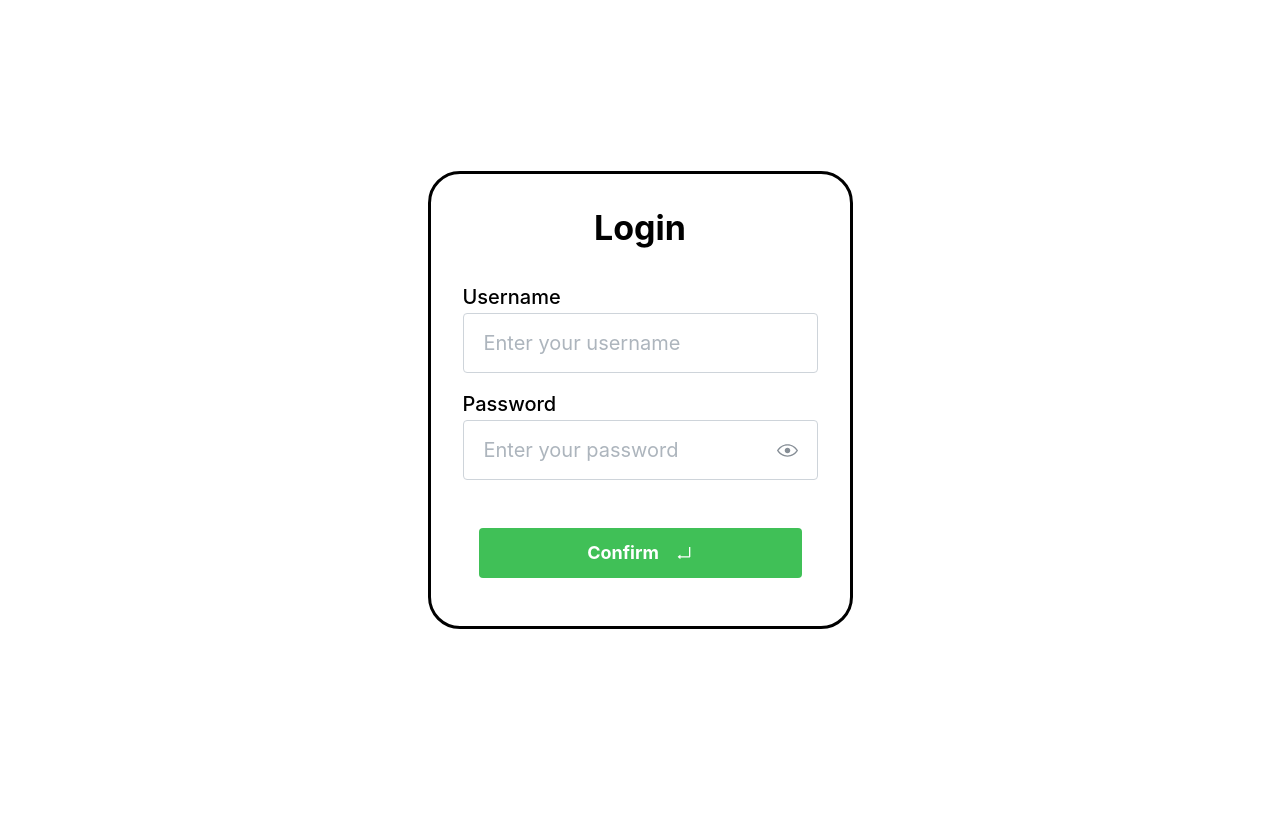
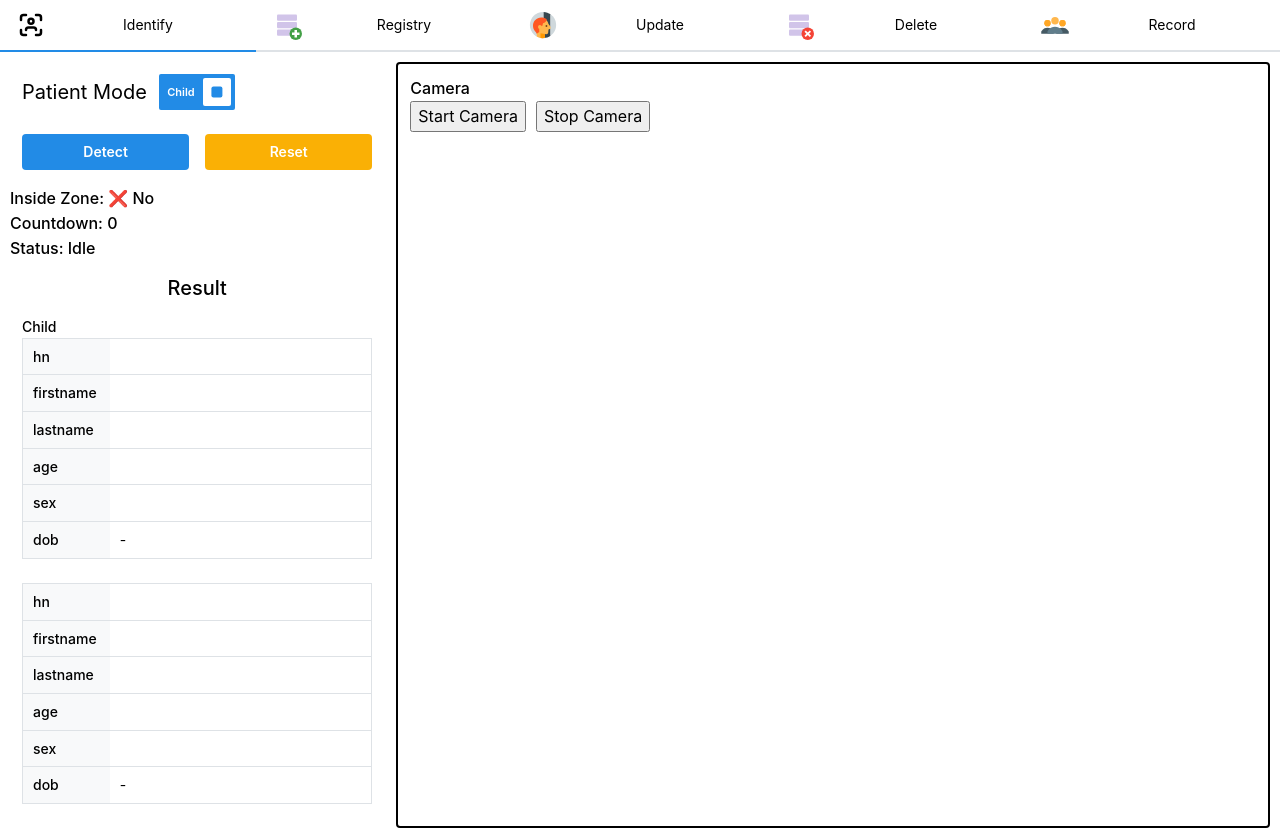
Before and after one commit to SonOfThitivas/Ear-Biometric-Desktop-Application, a React (Vite) app: page / in a window 1280 px wide. Before the commit the page ends 800 px from the top, so only its background shows below. Built offline with nearby package versions, Linux system fonts and the light colour scheme; no server answers.

Commit message:
add: icon navbar

```diff
--- a/src/app.tsx
+++ b/src/app.tsx
@@ -14,6 +14,9 @@ import {
     Flex
 } from '@mantine/core';
 
+import {  TbUserScan} from "react-icons/tb";
+import { FcAddDatabase, FcDeleteDatabase, FcButtingIn, FcConferenceCall } from "react-icons/fc";
+
 import Identify from './identify';
 import Login from './components/login';
 import Record from './record';
@@ -23,7 +26,8 @@ import Registry from './registry';
 
 const App = () => {
     const [active, setActive] = React.useState<string | null>("Identify");
-    const [operatorNumber, setOperatorNumber] = React.useState<string>("")
+    // const [operatorNumber, setOperatorNumber] = React.useState<string>("")
+    const [operatorNumber, setOperatorNumber] = React.useState<string>("gfdgdfsgfds")
 
     // 1. Add Role State
     const [role, setRole] = React.useState<string>("")
@@ -31,11 +35,11 @@ const App = () => {
 
     // 2. Move tabList inside to access 'role'
     const tabList = [
-        {label: "Identify", child:<Identify/>},
-        {label: "Registry", child:<Registry/>},
-        {label: "Update", child:<Update/>},
-        {label: "Delete", child:<Delete role={role}/>},
-        {label: "Record", child:<Record/>},
+        {label: "Identify", child:<Identify/>, icon:<TbUserScan size={30}/>},
+        {label: "Registry", child:<Registry/>, icon:<FcAddDatabase size={30}/>},
+        {label: "Update", child:<Update/>, icon:<FcButtingIn size={30}/>},
+        {label: "Delete", child:<Delete role={role}/>, icon:<FcDeleteDatabase size={30}/>},
+        {label: "Record", child:<Record/>, icon:<FcConferenceCall size={30}/>},
     ]
 
     return (
@@ -54,7 +58,11 @@ const App = () => {
                         <Tabs.List justify='center' grow>
                             {
                             tabList.map((item, index) => (
-                                <Tabs.Tab key={item.label} value={item.label} p={"lg"}>
+                                <Tabs.Tab
+                                    key={item.label}
+                                    value={item.label}
+                                    leftSection={item.icon !== null ? item.icon : null}
+                                >
                                     {item.label}
                                 </Tabs.Tab>
                             ))
```
